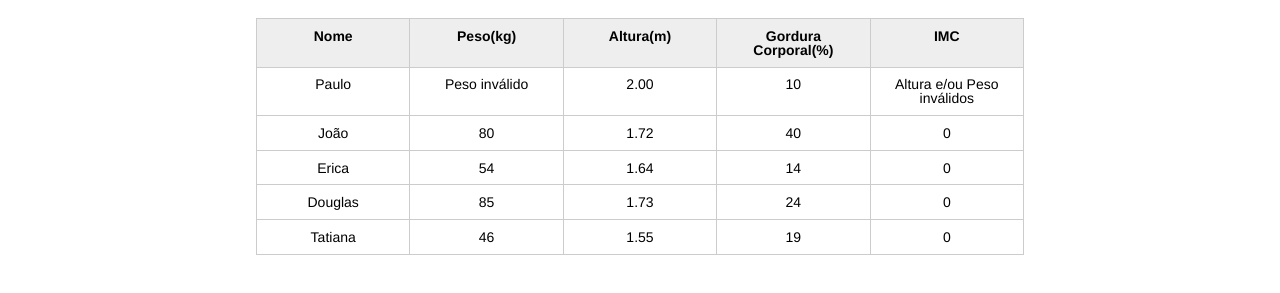
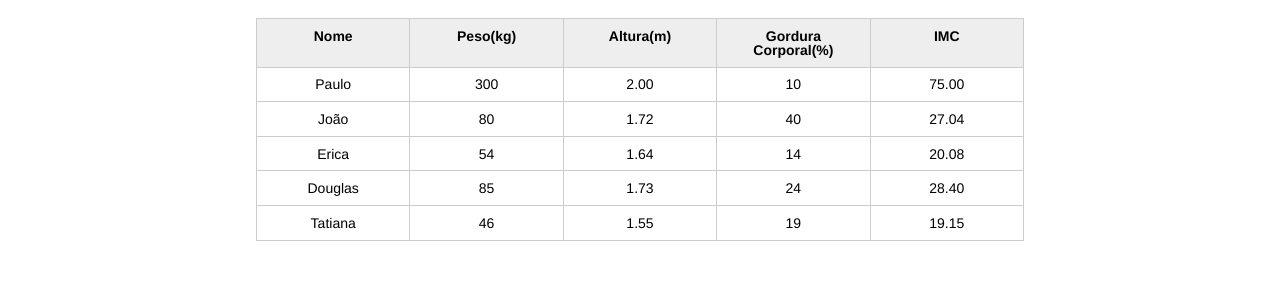
Before and after one commit to isagiongo/curso-javascript-basico, a plain HTML site: page index.html in a window 1280 px wide. Shown: the part 123-416 px from the top of the page. Drawn offline with Linux system fonts and the light colour scheme.

Commit message:
Inclusão for

```diff
--- a/index.html
+++ b/index.html
@@ -29,9 +29,9 @@
 						</tr>
 					</thead>
 					<tbody id="tabela-pacientes">
-						<tr class="paciente" id="primeiro-paciente" >
+						<tr class="paciente" >
 							<td class="info-nome">Paulo</td>
-							<td class="info-peso">540</td>
+							<td class="info-peso">300</td>
 							<td class="info-altura">2.00</td>
 							<td class="info-gordura">10</td>
 							<td class="info-imc">0</td>
--- a/js/principal.js
+++ b/js/principal.js
@@ -2,14 +2,19 @@ console.log("Arquivo externo");
 var titulo = document.querySelector(".titulo");
 titulo.textContent = "Teste";
 
-var paciente = document.querySelector("#primeiro-paciente");
+var pacientes = document.querySelectorAll(".paciente");
+console.log(pacientes);
+
+for(var i = 0; i < pacientes.length; i++){
+  var paciente = pacientes[i];
+
   var tdPeso = paciente.querySelector(".info-peso");
   var tdAltura = paciente.querySelector(".info-altura");
 
   var peso = tdPeso.textContent;
   var altura = tdAltura.textContent;
 
-var tdImc = document.querySelector(".info-imc");
+  var tdImc = paciente.querySelector(".info-imc");
 
   var pesoValido = true;
   var alturaValida = true;
@@ -26,7 +31,7 @@ if(altura <= 0 || altura >= 3.00){
 
   if(pesoValido && alturaValida){
     var imc = peso / (altura * altura);
-  tdImc.textContent = imc;
+    tdImc.textContent = imc.toFixed(2);
   } else{
     tdImc.textContent = "Altura e/ou Peso inválidos"
   }
@@ -34,3 +39,5 @@ if(pesoValido && alturaValida){
   console.log(peso);
   console.log(altura);
   console.log(imc);
+
+}
```
Lines whose indentation alone changed are shown as unchanged.
